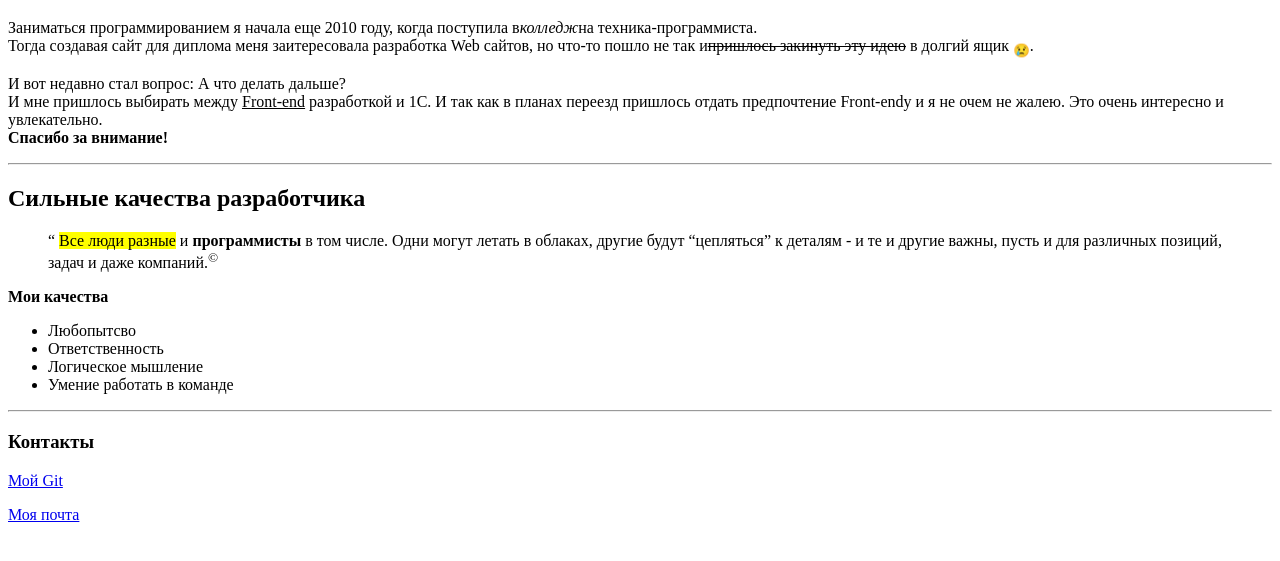
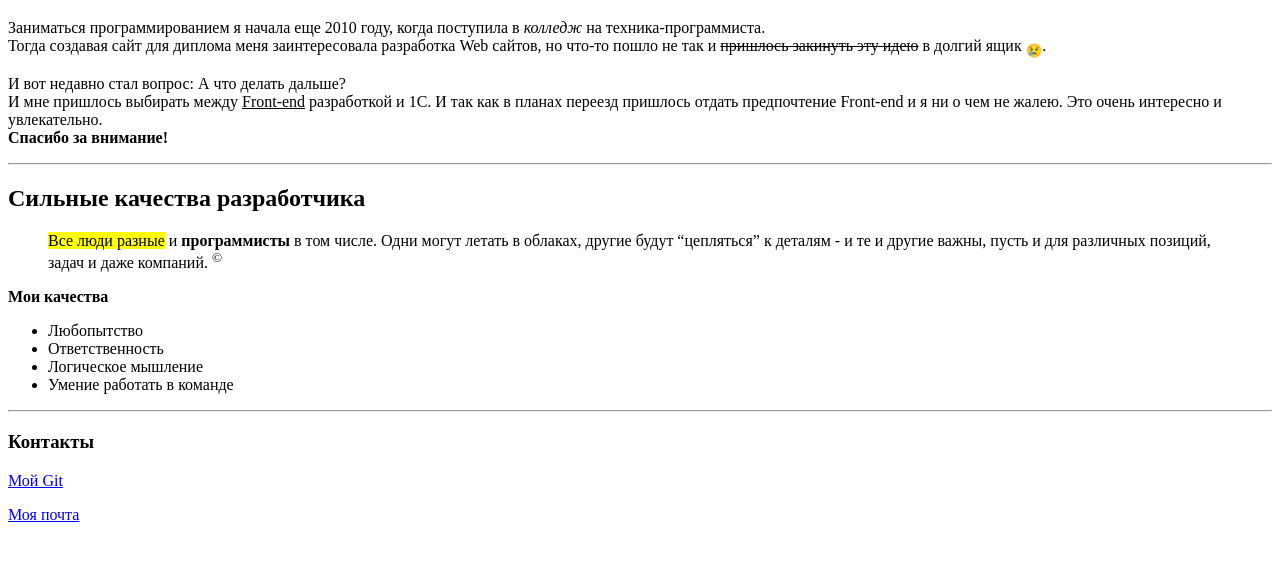
Before and after one commit to Goman-Anastasiya/if-html, a website: page about/index.html in a window 1280 px wide. Shown: the part 61-622 px from the top of the page. Drawn offline with Linux system fonts and the light colour scheme.

Commit message:
Removed empty line and hyphenм

```diff
--- a/about/index.html
+++ b/about/index.html
@@ -7,36 +7,33 @@
   <body>
     <h1>Почему Front-end</h1>
     <p>
-      Заниматься программированием я начала еще 2010 году, когда поступила
-      в<em>колледж</em>на техника-программиста. <br />Тогда создавая сайт для
-      диплома меня заитересовала разработка Web сайтов, но что-то пошло не так
-      и<del>пришлось закинуть эту идею</del> в долгий ящик <sub>&#128546;</sub>.
+      Заниматься программированием я начала еще 2010 году, когда поступила в
+      <em>колледж</em> на техника-программиста.<br />Тогда создавая сайт для
+      диплома меня заинтересовала разработка Web сайтов, но что-то пошло не так
+      и <del>пришлось закинуть эту идею</del> в долгий ящик
+      <sub>&#128546;</sub>.
     </p>
     <p>
       И вот недавно стал вопрос: А что делать дальше?<br />И мне пришлось
-      выбирать между
-      <ins>Front-end</ins>
-      разработкой и 1С. И так как в планах переезд пришлось отдать предпочтение
-      Front-endу и я не очем не жалею. Это очень интересно и увлекательно.
-      <br /><b>Спасибо за внимание!</b>
+      выбирать между <ins>Front-end</ins> разработкой и 1С. И так как в планах
+      переезд пришлось отдать предпочтение Front-end и я ни о чем не жалею. Это
+      очень интересно и увлекательно. <br /><b>Спасибо за внимание!</b>
     </p>
     <hr />
     <h2>Сильные качества разработчика</h2>
     <blockquote cite="https://gb.ru/posts/programmer_top_qualities">
-      “
       <mark>Все люди разные</mark>
       и <strong>программисты</strong> в том числе. Одни могут летать в облаках,
       другие будут “цепляться” к деталям - и те и другие важны, пусть и для
-      различных позиций, задач и даже компаний.<sup>&copy;</sup>
+      различных позиций, задач и даже компаний. <sup>&copy;</sup>
     </blockquote>
     <b>Мои качества</b>
     <ul>
-      <li>Любопытсво</li>
+      <li>Любопытство</li>
       <li>Ответственность</li>
       <li>Логическое мышление</li>
       <li>Умение работать в команде</li>
     </ul>
-
     <hr />
     <h3>Контакты</h3>
     <p>
```
